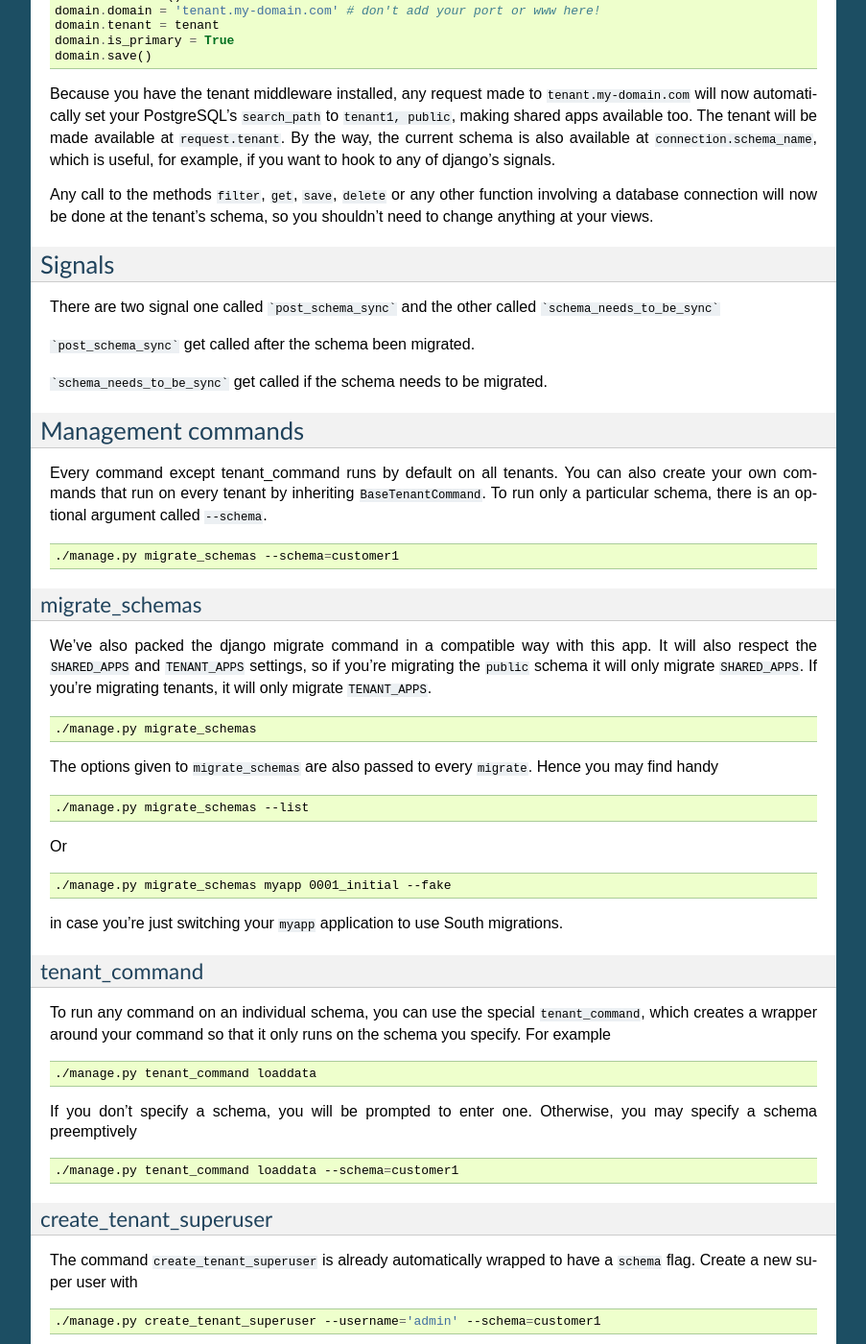
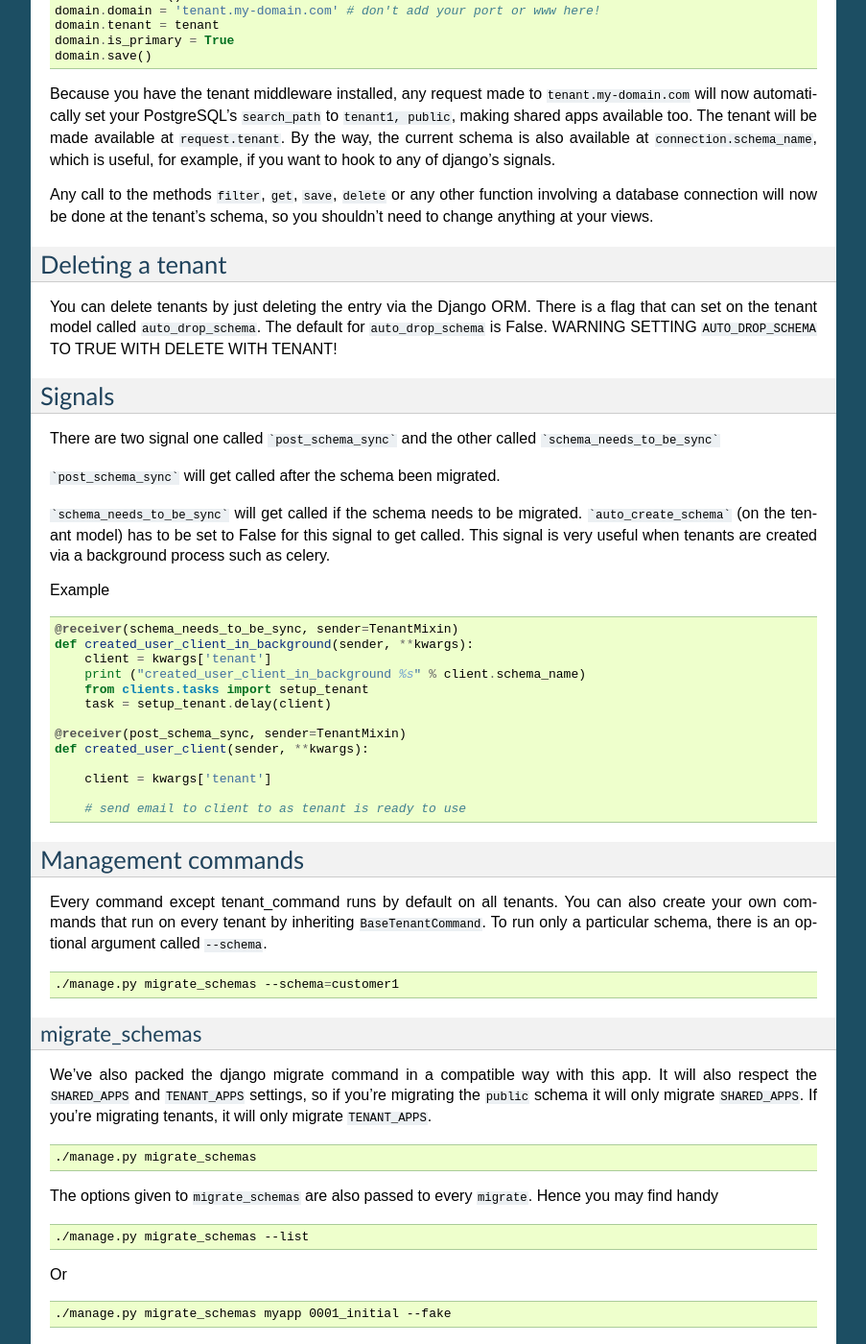
Before and after one commit to django-tenants/django-tenants, a Sphinx documentation site: the page built from docs/use.rst, in a window 1280 px wide and 1400 px high, scrolled down 683 px. Shown: the whole window at 96% size, without its empty margins (198-1101 px from the left). Built offline with Sphinx 7.4.7, drawn with Linux system fonts in a browser that asks for light colours; the version number is read from the project's files by our own code.

Commit message:
Update documentation one deleting tenants close #8

````diff
--- a/docs/use.rst
+++ b/docs/use.rst
@@ -47,16 +47,39 @@ Because you have the tenant middleware installed, any request made to ``tenant.m
 
 Any call to the methods ``filter``, ``get``, ``save``, ``delete`` or any other function involving a database connection will now be done at the tenant's schema, so you shouldn't need to change anything at your views.
 
+Deleting a tenant
+-----------------
+
+You can delete tenants by just deleting the entry via the Django ORM. There is a flag that can set on the tenant model called ``auto_drop_schema``. The default for ``auto_drop_schema`` is False. WARNING SETTING ``AUTO_DROP_SCHEMA`` TO TRUE WITH DELETE WITH TENANT!
+
+
 Signals
 -------
 
 
 There are two signal one called ```post_schema_sync``` and the other called ```schema_needs_to_be_sync```
 
-```post_schema_sync``` get called after the schema been migrated.
+```post_schema_sync``` will get called after the schema been migrated.
 
-```schema_needs_to_be_sync``` get called if the schema needs to be migrated.
+```schema_needs_to_be_sync``` will get called if the schema needs to be migrated. ```auto_create_schema``` (on the tenant model) has to be set to False for this signal to get called. This signal is very useful when tenants are created via a background process such as celery.
 
+Example
+
+.. code-block:: python
+
+    @receiver(schema_needs_to_be_sync, sender=TenantMixin)
+    def created_user_client_in_background(sender, **kwargs):
+        client = kwargs['tenant']
+        print ("created_user_client_in_background %s" % client.schema_name)
+        from clients.tasks import setup_tenant
+        task = setup_tenant.delay(client)
+
+    @receiver(post_schema_sync, sender=TenantMixin)
+    def created_user_client(sender, **kwargs):
+
+        client = kwargs['tenant']
+
+        # send email to client to as tenant is ready to use
 
 Management commands
 -------------------
````
